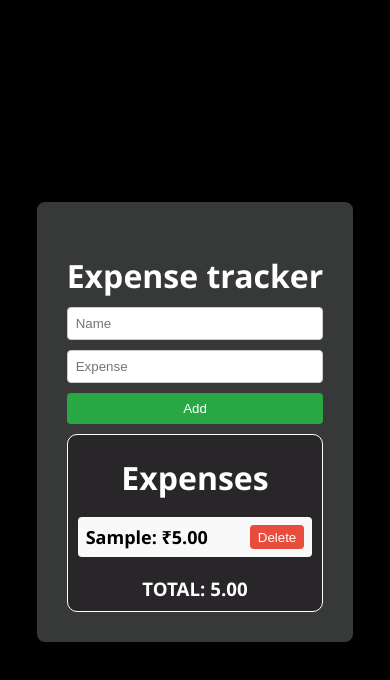
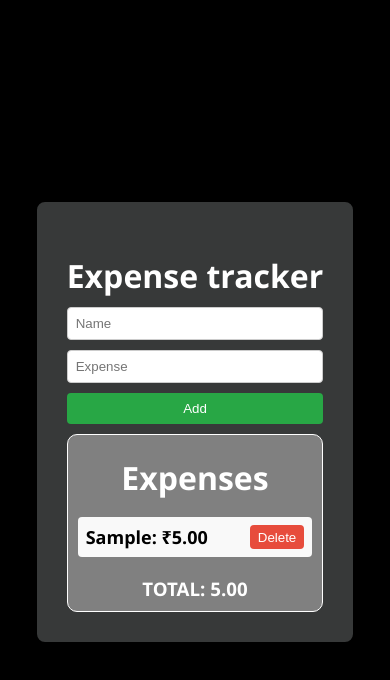
Before and after one commit to bldxspark/expensetracker, a plain HTML site: page index.html in a window 390 px wide. Both pictures are taken after typing "Sample", "5" into the empty fields and a click on the button "Add". Drawn offline with Linux system fonts and the light colour scheme.

Commit message:
Update style.css

```diff
--- a/style.css
+++ b/style.css
@@ -58,7 +58,7 @@ button:hover {
     font-size: large;
 }
 #expense_cont{
-    background-color:rgb(53, 42, 58);
+    background-color:gray;
     padding: 10px;
     border-radius: 4px;
     margin-top: 10px;
@@ -108,7 +108,7 @@ button:hover {
         width: auto;
     }
     #expense_cont{
-        background-color:rgb(40, 38, 40);
+        background-color:gray;
         padding-top: 0px;
         padding: 0px 10px 0px 10px;
         border-radius: 10px;
```
